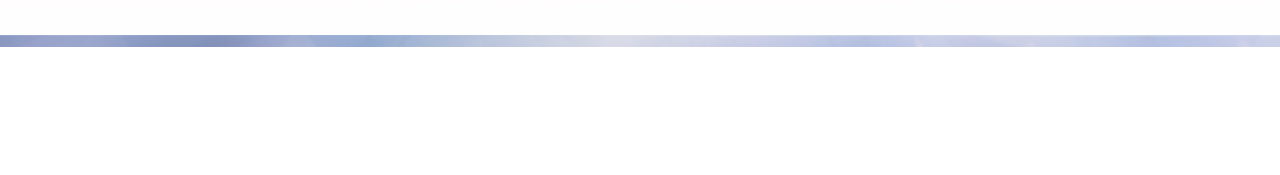
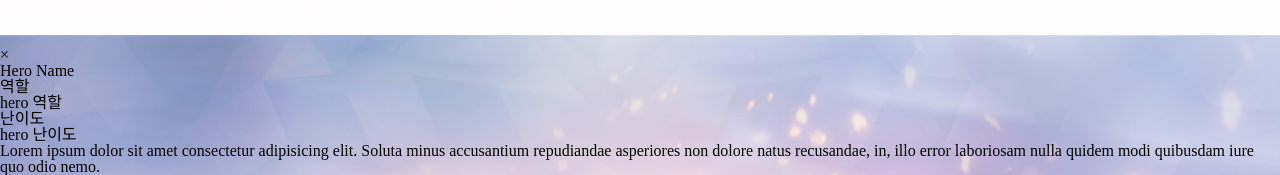
Before and after one commit to BangYuBin/overwatch-hero-intro, a plain HTML site: page index.html in a window 1280 px wide. Shown: the part 765-940 px from the top of the page. Before the commit the page ends 812 px from the top, so only its background shows below. Drawn offline with nearby package versions, Linux system fonts and the light colour scheme.

Commit message:
add madal html

```diff
--- a/index.html
+++ b/index.html
@@ -112,5 +112,27 @@
       <img src="./images/logo_overwatch.png" alt="OverWatch_logo">
     </section>
   </div>
+  <!-- 설명 모달 창 -->
+  <div class="modal">
+    <!-- Modal content -->
+    <div class="modal-content">
+      <span class="close">&times;</span>
+      <section class="summary">
+        <h1 id="name">Hero Name</h1>
+        <article>
+          <h4 class="h4">역할</h4>
+          <h2 class="h2" id="role">hero 역할</h2>
+        </article>
+        <article>
+          <h4 class="h4">난이도</h4>
+          <h2 class="h2" id="role">hero 난이도</h2>
+        </article>
+      </section>
+      <p class="description">
+         Lorem ipsum dolor sit amet consectetur adipisicing elit. Soluta minus accusantium repudiandae asperiores non dolore natus recusandae,
+         in, illo error laboriosam nulla quidem modi quibusdam iure quo odio nemo.
+      </p>
+    </div>
+  </div>
 </body>
 </html>
```
